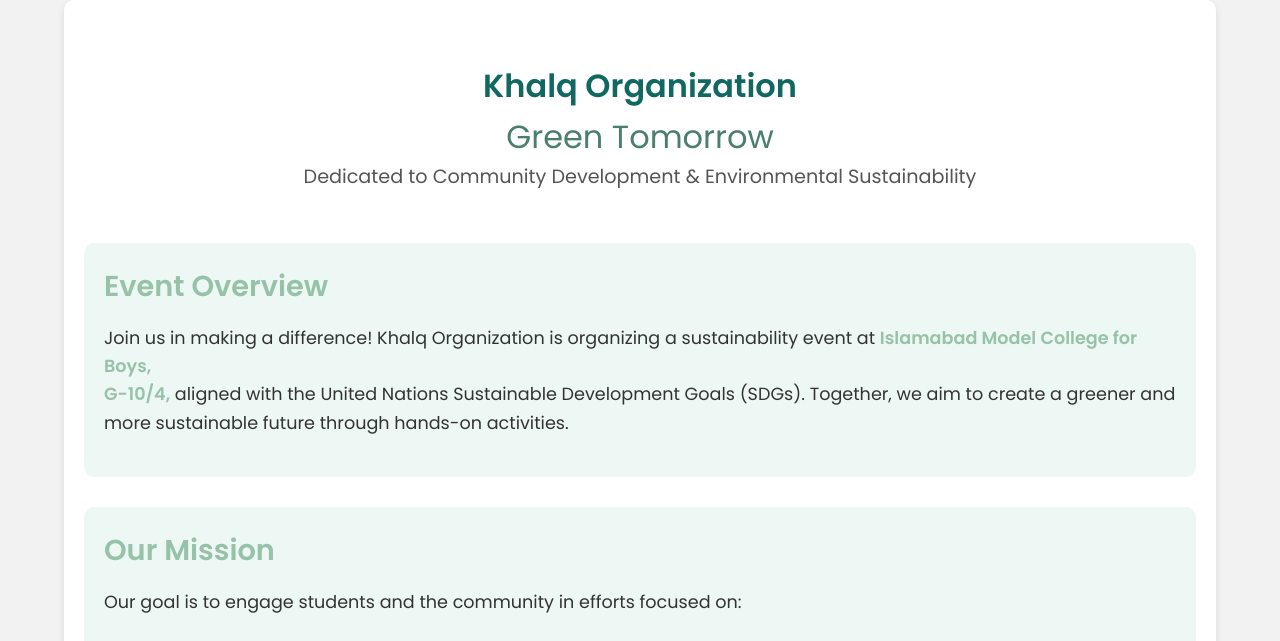
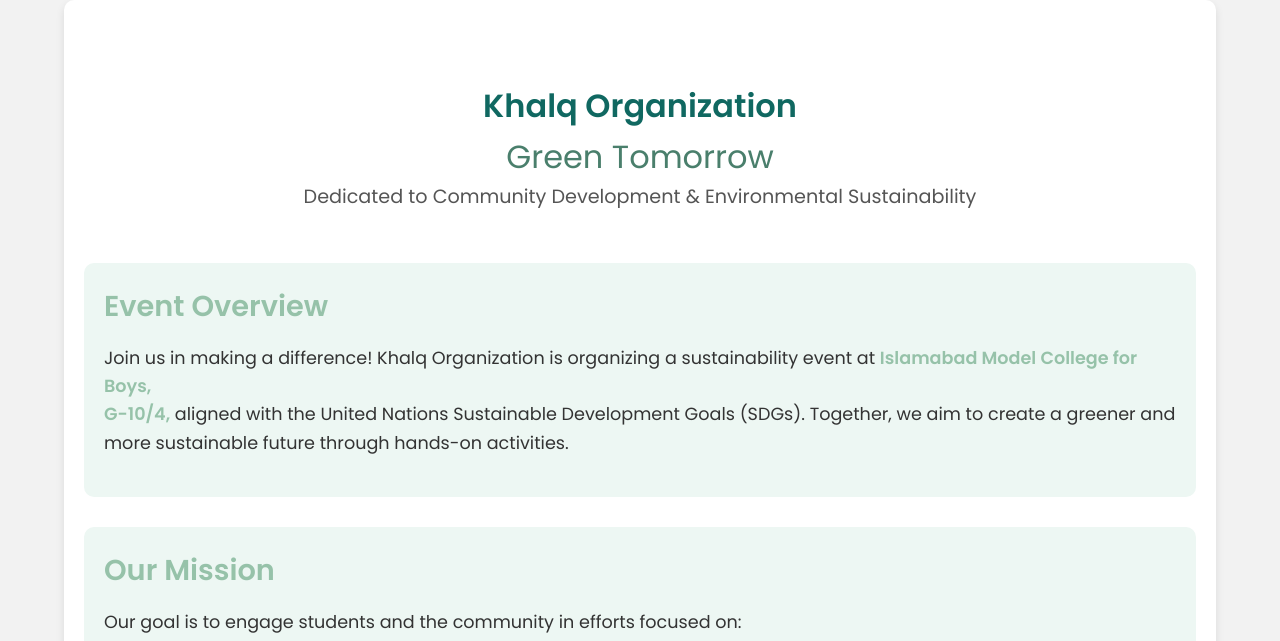
Before and after one commit to alirnaqvi/Green-Tomorrow, a plain HTML site: page index.html in a window 1280 px wide. Shown: the top 641 px of the page. Drawn offline with Linux system fonts and the light colour scheme.

Commit message:
Update khalq.css

```diff
--- a/khalq.css
+++ b/khalq.css
@@ -22,6 +22,20 @@ body {
     border-radius: 10px;
 }
 
+/* Banner Image Styles */
+.banner {
+    position: absolute;
+    top: 0;
+    left: 0;
+    width: 100%;
+    height: 200px; /* Adjust height as needed */
+    background-image: url('khalq linkedin banner.png'); /* Image file name */
+    background-size: cover;
+    background-position: center;
+    opacity: 0.3; /* Adjust transparency */
+    z-index: -1; /* Ensure it stays behind other content */
+}
+
 /* Logo fixed to the bottom right */
 .logo {
     position: fixed;
@@ -35,7 +49,7 @@ body {
 /* Header Styles */
 header {
     text-align: center;
-    padding: 40px 20px 20px; /* Adjust padding to ensure space for title */
+    padding: 60px 20px 20px; /* Adjust padding to ensure space for title and banner */
     position: relative;
 }
 
```
